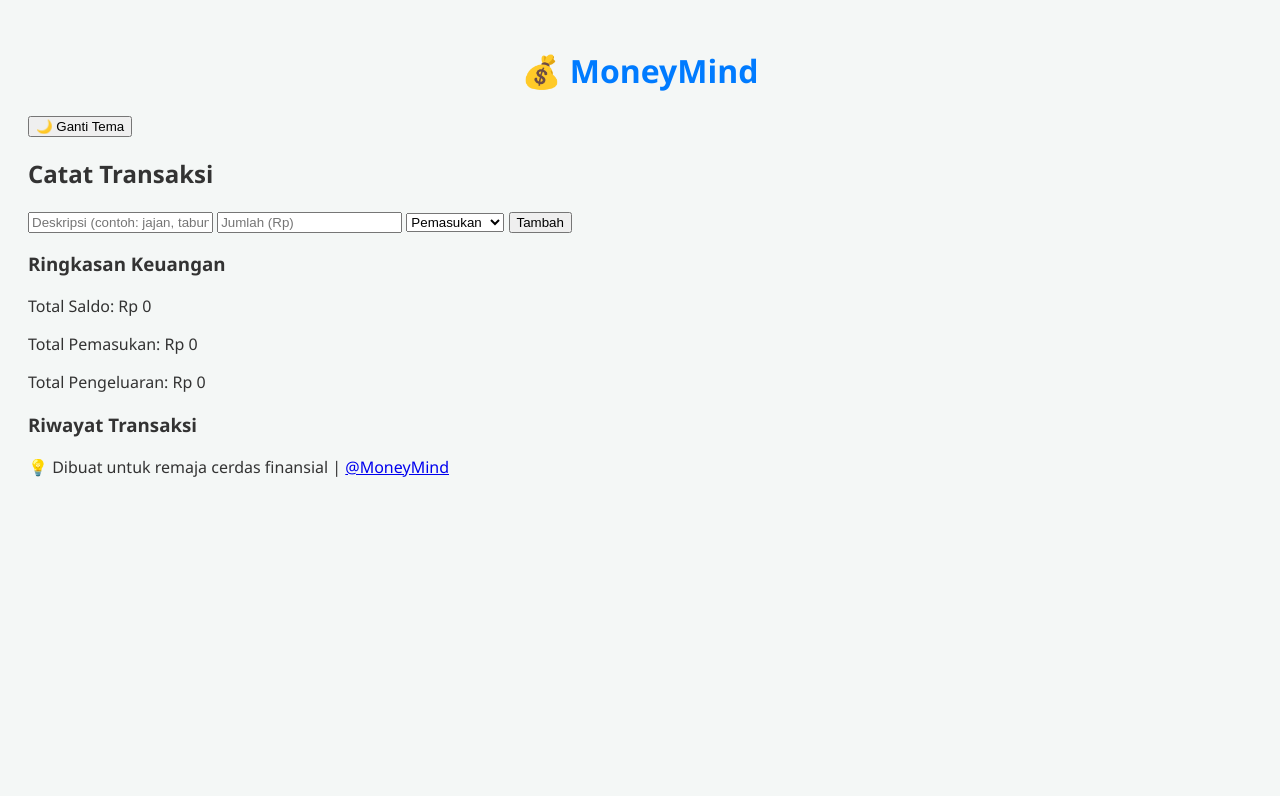
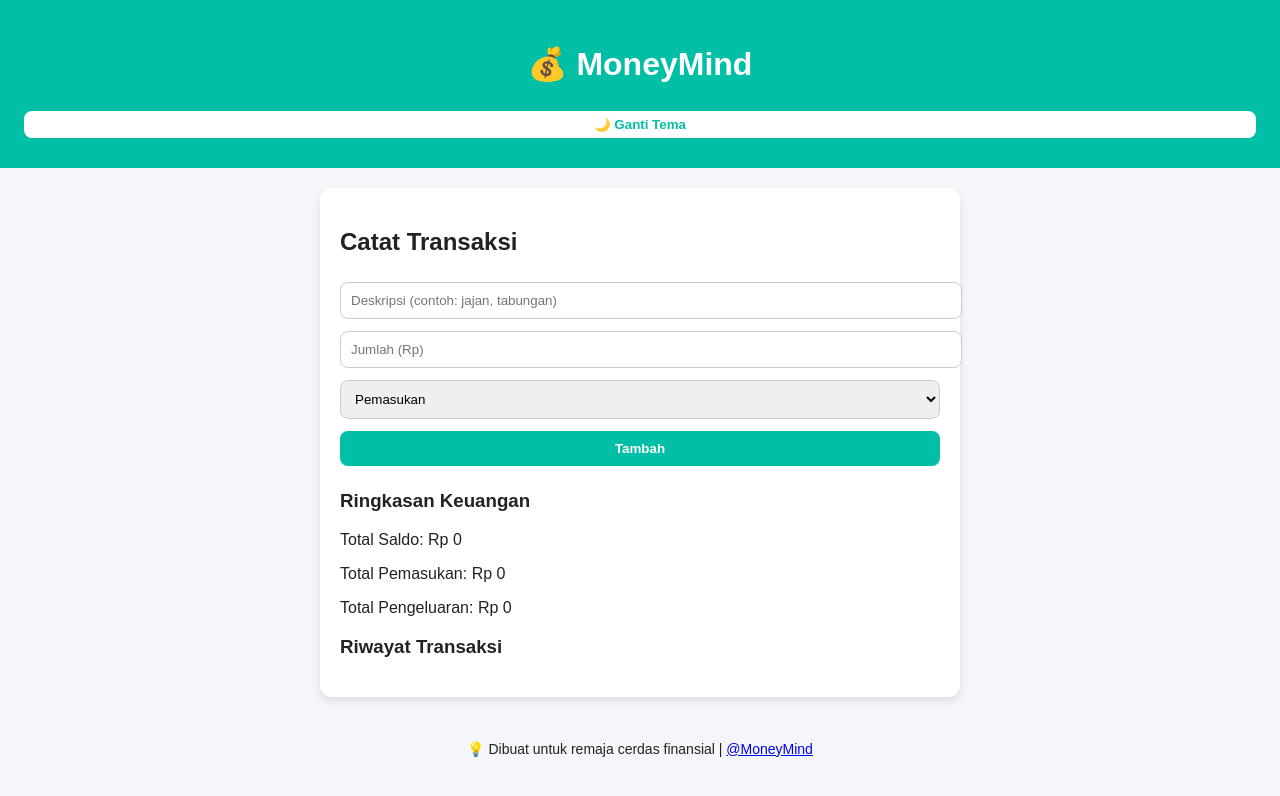
Before and after one commit to faathieem/To-do-list, a plain HTML site: page index.html in a window 1280 px wide. Drawn offline with Linux system fonts and the light colour scheme.

Commit message:
Update style.css

```diff
--- a/style.css
+++ b/style.css
@@ -1,84 +1,83 @@
-body {
-    font-family: 'Segoe UI', Tahoma, Geneva, Verdana, sans-serif;
-    background-color: #f4f7f6; /* Latar belakang cerah */
-    color: #333;
-    padding: 20px;
+:root {
+  --bg-color: #f4f6f9;
+  --text-color: #222;
+  --card-color: #fff;
 }
 
-.container {
-    max-width: 600px;
-    margin: 0 auto;
-    background-color: #ffffff;
-    padding: 30px;
-    border-radius: 15px;
-    box-shadow: 0 4px 12px rgba(0, 0, 0, 0.1);
+body.dark {
+  --bg-color: #1f1f1f;
+  --text-color: #f1f1f1;
+  --card-color: #333;
 }
 
-h1 {
-    color: #007bff;
-    text-align: center;
+body {
+  font-family: "Poppins", sans-serif;
+  background: var(--bg-color);
+  color: var(--text-color);
+  margin: 0;
+  padding: 0;
+  transition: 0.3s;
 }
 
-.dashboard-ringkas, .input-area, .visualisasi {
-    margin-bottom: 25px;
-    padding: 15px;
-    border-radius: 8px;
-    border: 1px solid #e0e0e0;
+header {
+  text-align: center;
+  padding: 1.5em;
+  background: #00bfa6;
+  color: white;
 }
 
-/* Gaya Input */
-.input-area input, .input-area select, .input-area button {
-    width: 100%;
-    padding: 10px;
-    margin-bottom: 10px;
-    border-radius: 5px;
-    border: 1px solid #ccc;
-    box-sizing: border-box; /* Pastikan padding tidak menambah lebar */
+header button {
+  background: white;
+  border: none;
+  color: #00bfa6;
+  padding: 6px 12px;
+  border-radius: 8px;
+  cursor: pointer;
 }
 
-#add-btn {
-    background-color: #28a745; /* Hijau untuk aksi utama */
-    color: white;
-    cursor: pointer;
-    font-weight: bold;
-    transition: background-color 0.3s;
-}
-#add-btn:hover {
-    background-color: #218838;
+main {
+  max-width: 600px;
+  margin: 20px auto;
+  background: var(--card-color);
+  padding: 20px;
+  border-radius: 12px;
+  box-shadow: 0 4px 8px rgba(0,0,0,0.1);
 }
 
-/* Progress Bar (Visualisasi Tujuan) */
-.progress-bar-container {
-    height: 20px;
-    background-color: #e9ecef;
-    border-radius: 10px;
-    overflow: hidden;
-    margin-top: 10px;
-}
-.progress-bar-fill {
-    height: 100%;
-    width: 0%; /* Diatur oleh JS */
-    background-color: #ffc107; /* Warna Kuning Cerdas Si Kancil */
-    transition: width 0.5s ease-in-out;
-}
-#progress-text {
-    font-weight: bold;
-    color: #007bff;
+.input-section input, select, button {
+  width: 100%;
+  margin: 6px 0;
+  padding: 10px;
+  border-radius: 8px;
+  border: 1px solid #ccc;
 }
 
-/* Riwayat Transaksi */
-.log-area li {
-    list-style: none;
-    padding: 8px 0;
-    border-bottom: 1px dotted #e0e0e0;
-    display: flex;
-    justify-content: space-between;
+button {
+  background: #00bfa6;
+  color: white;
+  border: none;
+  font-weight: bold;
+  cursor: pointer;
 }
-.expense {
-    color: #dc3545; /* Merah untuk pengeluaran */
-    font-weight: bold;
+
+.list ul {
+  list-style: none;
+  padding: 0;
 }
-.income {
-    color: #28a745; /* Hijau untuk pemasukan */
-    font-weight: bold;
+
+.list li {
+  background: var(--card-color);
+  margin: 8px 0;
+  padding: 10px;
+  border-left: 5px solid;
+  border-radius: 8px;
 }
+
+.pemasukan { border-color: green; }
+.pengeluaran { border-color: red; }
+
+footer {
+  text-align: center;
+  padding: 10px;
+  font-size: 14px;
+}
```
